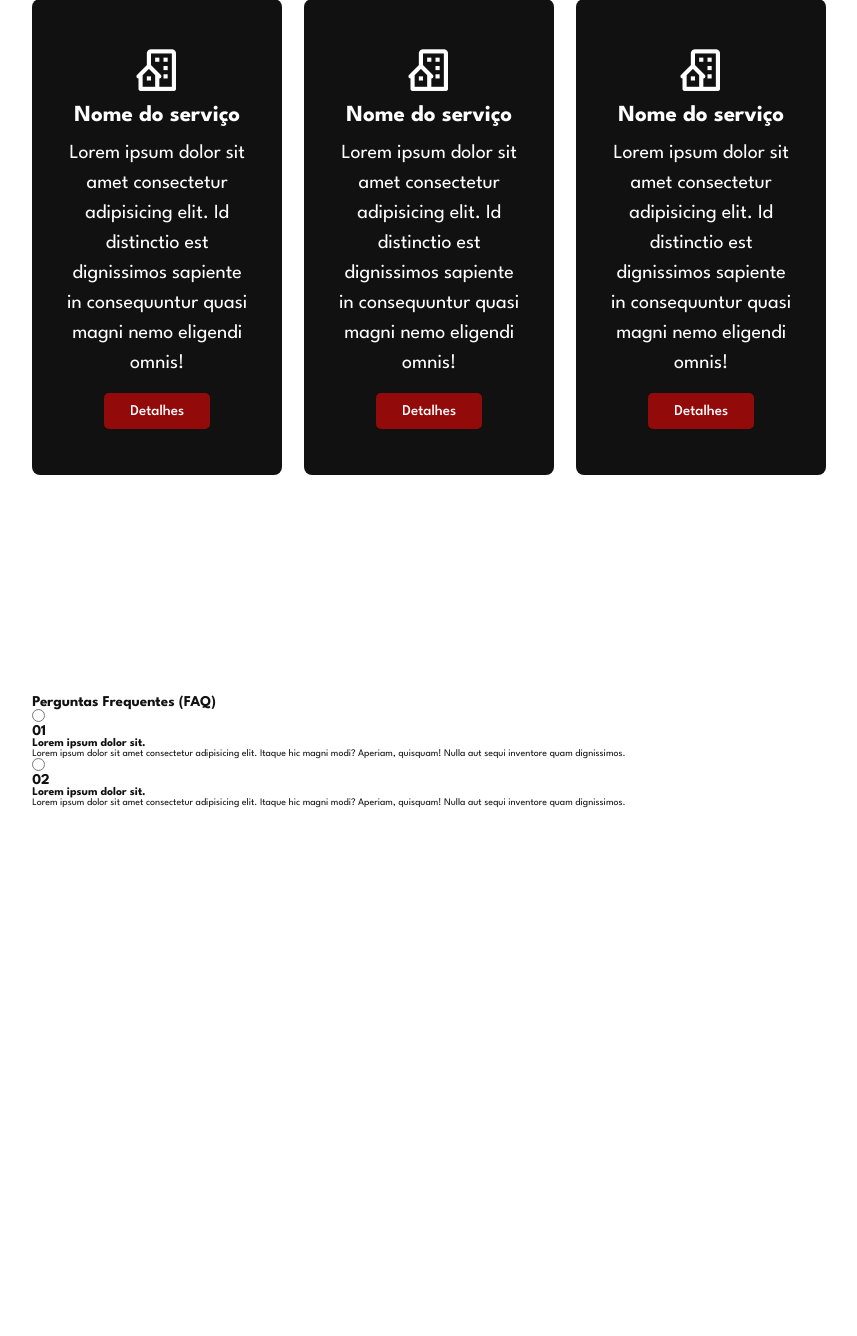
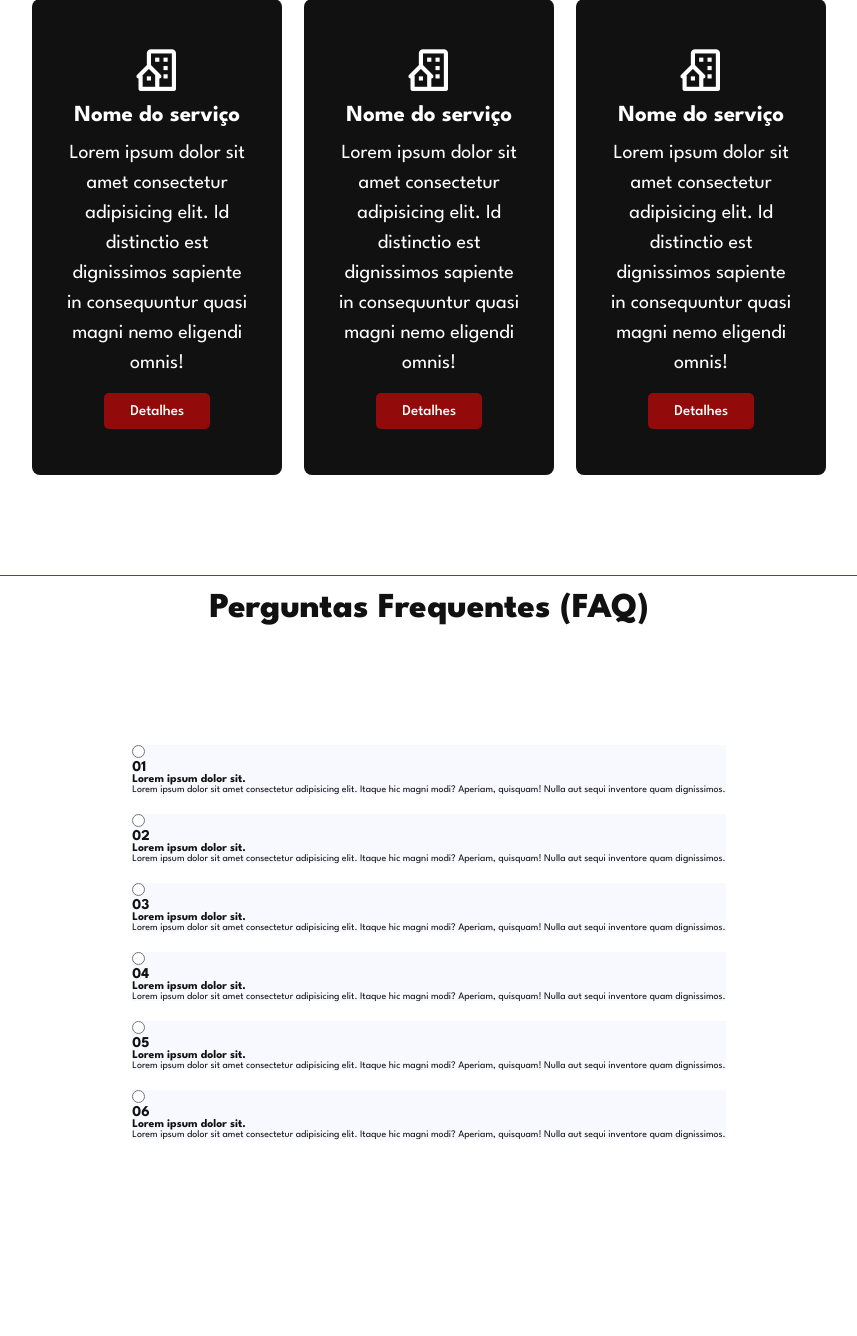
Before and after one commit to LonguiVic/ASO-Constru--es, a Flask app: page / in a window 1280 px wide. Shown: the part 2492-3828 px from the top of the page, without its empty margins (211-1068 px from the left). Before the commit the page ends 3300 px from the top, so only its background shows below. Run offline with Flask 3, Linux system fonts and the light colour scheme.

Commit message:
faq section

```diff
--- a/app/static/css/style.css
+++ b/app/static/css/style.css
@@ -15,6 +15,7 @@
     --black: #111;
     --red: #930A0A;
     --hardred: #FC0000;
+    --ice: #F8F8FF;
 
     --h1-font: 7rem;
     --h2-font: 3.5rem;
@@ -283,6 +284,7 @@ header.sticky {
 .servico {
     min-height: 95vh;
     background: var(--white);
+    border-bottom: .5px solid var(--hardred);
 }
 
 .text-center {
@@ -361,4 +363,29 @@ header.sticky {
 .faq {
     min-height: 95vh;
     background: var(--white);
+    display: flex;
+    justify-content: center;
+    align-items: center;
 }
+
+.faq-container {
+    margin: 0 40px;
+    max-width: 600px;
+    display: flex;
+    flex-direction: column;
+    gap: 20px;
+}
+
+.faq-container h1 {
+    text-align: center;
+    color: var(--black);
+    font-size: var(--h2-font);
+    font-weight: 800;
+    margin-top: -20rem;
+    margin-bottom: 10rem;
+}
+
+.faq-container .tab {
+    position: relative;
+    background: var(--ice);
+}
--- a/app/templates/index.html
+++ b/app/templates/index.html
@@ -93,8 +93,6 @@
                 consequuntur quasi magni nemo eligendi omnis!</p>
             <a href="#" class="s-btnn">Detalhes</a>
         </div>
-
-
     </div>
 </section>
 
@@ -124,8 +122,51 @@
                     Nulla aut sequi inventore quam dignissimos.</p>
             </div>
         </div>
+        <div class="tab">
+            <input type="radio" name="acc" id="acc3">
+            <label for="acc3">
+                <h2>03</h2>
+                <h3>Lorem ipsum dolor sit.</h3>
+            </label>
+            <div class="faq-content">
+                <p>Lorem ipsum dolor sit amet consectetur adipisicing elit. Itaque hic magni modi? Aperiam, quisquam!
+                    Nulla aut sequi inventore quam dignissimos.</p>
+            </div>
+        </div>
+        <div class="tab">
+            <input type="radio" name="acc" id="acc4">
+            <label for="acc4">
+                <h2>04</h2>
+                <h3>Lorem ipsum dolor sit.</h3>
+            </label>
+            <div class="faq-content">
+                <p>Lorem ipsum dolor sit amet consectetur adipisicing elit. Itaque hic magni modi? Aperiam, quisquam!
+                    Nulla aut sequi inventore quam dignissimos.</p>
+            </div>
+        </div>
+        <div class="tab">
+            <input type="radio" name="acc" id="acc5">
+            <label for="acc5">
+                <h2>05</h2>
+                <h3>Lorem ipsum dolor sit.</h3>
+            </label>
+            <div class="faq-content">
+                <p>Lorem ipsum dolor sit amet consectetur adipisicing elit. Itaque hic magni modi? Aperiam, quisquam!
+                    Nulla aut sequi inventore quam dignissimos.</p>
+            </div>
+        </div>
+        <div class="tab">
+            <input type="radio" name="acc" id="acc6">
+            <label for="acc6">
+                <h2>06</h2>
+                <h3>Lorem ipsum dolor sit.</h3>
+            </label>
+            <div class="faq-content">
+                <p>Lorem ipsum dolor sit amet consectetur adipisicing elit. Itaque hic magni modi? Aperiam, quisquam!
+                    Nulla aut sequi inventore quam dignissimos.</p>
+            </div>
+        </div>
     </div>
-
 </section>
 
 {% endblock conteudo %}
```
Also changed, not shown: app.py (line endings or trailing spaces).
